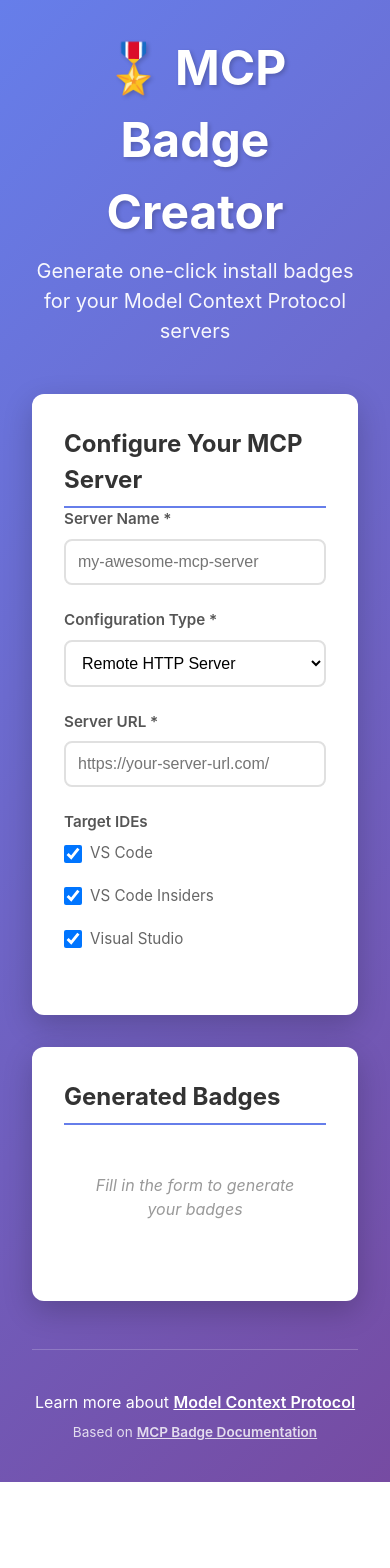
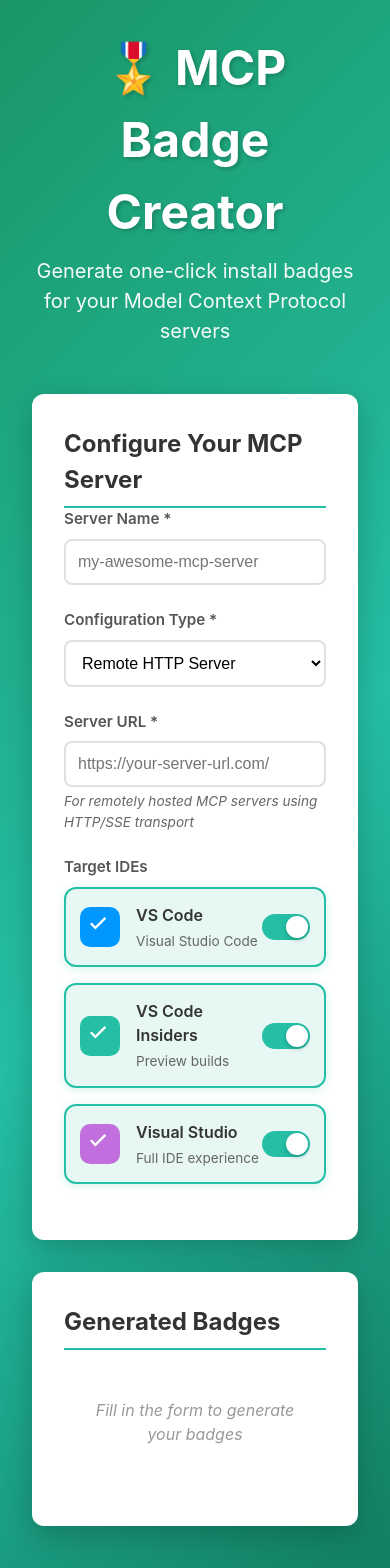
Before and after one commit to jamesmontemagno/mcp-badge-creator, a React (Vite) app: page / in a window 390 px wide. Shown: the top 1568 px of the page. Before the commit the page ends 1482 px from the top, so only its background shows below. Built offline with nearby package versions, Linux system fonts and the light colour scheme.

Commit message:
feat: enhance MCP Badge Creator functionality and UI
- 🔧 Added support for NPX and UVX package configurations
- 🎨 Updated UI with modern card styles for IDE selection
- ✨ Improved README with detailed configuration types and examples
- 🎉 Enhanced styling for better user experience

```diff
--- a/src/App.css
+++ b/src/App.css
@@ -8,7 +8,7 @@ body {
   font-family: -apple-system, BlinkMacSystemFont, 'Segoe UI', 'Roboto', 'Oxygen',
     'Ubuntu', 'Cantarell', 'Fira Sans', 'Droid Sans', 'Helvetica Neue',
     sans-serif;
-  background: linear-gradient(135deg, #667eea 0%, #764ba2 100%);
+  background: linear-gradient(135deg, #1a9667 0%, #24bfa5 50%, #0e7153 100%);
   min-height: 100vh;
 }
 
@@ -61,7 +61,7 @@ h2 {
   margin-top: 0;
   color: #333;
   font-size: 1.5rem;
-  border-bottom: 2px solid #667eea;
+  border-bottom: 2px solid #24bfa5;
   padding-bottom: 0.5rem;
 }
 
@@ -90,12 +90,20 @@ select {
 input[type="text"]:focus,
 select:focus {
   outline: none;
-  border-color: #667eea;
+  border-color: #24bfa5;
 }
 
 select {
   cursor: pointer;
   background-color: white;
+}
+
+.field-hint {
+  display: block;
+  margin-top: 0.25rem;
+  font-size: 0.85rem;
+  color: #666;
+  font-style: italic;
 }
 
 .checkbox-group {
@@ -117,6 +125,129 @@ select {
   width: 18px;
   height: 18px;
   cursor: pointer;
+}
+
+/* Modern IDE Card Styles */
+.ide-cards {
+  display: flex;
+  flex-direction: column;
+  gap: 1rem;
+}
+
+.ide-card {
+  display: flex;
+  align-items: center;
+  padding: 1rem;
+  background: #f8f9fa;
+  border: 2px solid #e9ecef;
+  border-radius: 12px;
+  cursor: pointer;
+  transition: all 0.3s ease;
+  user-select: none;
+}
+
+.ide-card:hover {
+  border-color: #24bfa5;
+  background: #f0faf8;
+  transform: translateY(-2px);
+  box-shadow: 0 4px 12px rgba(36, 191, 165, 0.15);
+}
+
+.ide-card.active {
+  border-color: #24bfa5;
+  background: #e6f7f4;
+  box-shadow: 0 2px 8px rgba(36, 191, 165, 0.2);
+}
+
+.ide-card-icon {
+  width: 48px;
+  height: 48px;
+  border-radius: 10px;
+  display: flex;
+  align-items: center;
+  justify-content: center;
+  margin-right: 1rem;
+  flex-shrink: 0;
+  transition: transform 0.3s ease;
+}
+
+.ide-card:hover .ide-card-icon {
+  transform: scale(1.05);
+}
+
+.ide-card-icon svg {
+  width: 24px;
+  height: 24px;
+  color: white;
+  opacity: 0;
+  transition: opacity 0.3s ease;
+}
+
+.ide-card.active .ide-card-icon svg {
+  opacity: 1;
+}
+
+.ide-card-content {
+  flex: 1;
+}
+
+.ide-card-content h4 {
+  margin: 0 0 0.25rem 0;
+  font-size: 1rem;
+  font-weight: 600;
+  color: #333;
+}
+
+.ide-card-content p {
+  margin: 0;
+  font-size: 0.85rem;
+  color: #666;
+}
+
+.ide-card-toggle {
+  width: 48px;
+  height: 26px;
+  background: #ddd;
+  border-radius: 13px;
+  position: relative;
+  transition: background 0.3s ease;
+  flex-shrink: 0;
+}
+
+.ide-card-toggle.checked {
+  background: #24bfa5;
+}
+
+.toggle-dot {
+  width: 22px;
+  height: 22px;
+  background: white;
+  border-radius: 50%;
+  position: absolute;
+  top: 2px;
+  left: 2px;
+  transition: transform 0.3s ease;
+  box-shadow: 0 2px 4px rgba(0, 0, 0, 0.2);
+}
+
+.ide-card-toggle.checked .toggle-dot {
+  transform: translateX(22px);
+}
+
+@media (max-width: 768px) {
+  .ide-card {
+    padding: 0.875rem;
+  }
+
+  .ide-card-icon {
+    width: 40px;
+    height: 40px;
+  }
+
+  .ide-card-icon svg {
+    width: 20px;
+    height: 20px;
+  }
 }
 
 .output-section h3 {
@@ -157,7 +288,7 @@ select {
 }
 
 .copy-btn {
-  background: #667eea;
+  background: #24bfa5;
   color: white;
   border: none;
   padding: 0.5rem 1rem;
@@ -169,7 +300,7 @@ select {
 }
 
 .copy-btn:hover {
-  background: #5568d3;
+  background: #1a9667;
 }
 
 .copy-btn:active {
--- a/src/App.tsx
+++ b/src/App.tsx
@@ -1,7 +1,7 @@
 import { useState } from 'react'
 import './App.css'
 
-type ConfigType = 'http' | 'docker' | 'local';
+type ConfigType = 'http' | 'docker' | 'local' | 'npx' | 'uvx';
 
 interface MCPConfig {
   name: string;
@@ -19,6 +19,9 @@ function App() {
   const [dockerImage, setDockerImage] = useState('')
   const [localCommand, setLocalCommand] = useState('node')
   const [localArgs, setLocalArgs] = useState('')
+  const [npxPackage, setNpxPackage] = useState('')
+  const [uvxPackage, setUvxPackage] = useState('')
+  const [uvxFrom, setUvxFrom] = useState('')
   const [includeVSCode, setIncludeVSCode] = useState(true)
   const [includeVSCodeInsiders, setIncludeVSCodeInsiders] = useState(true)
   const [includeVisualStudio, setIncludeVisualStudio] = useState(true)
@@ -35,6 +38,17 @@ function App() {
       case 'docker':
         config.command = 'docker';
         config.args = ['run', '-i', '--rm', dockerImage];
+        config.env = {};
+        break;
+      case 'npx':
+        config.command = 'npx';
+        config.args = ['-y', npxPackage];
+        config.env = {};
+        break;
+      case 'uvx':
+        config.command = 'uvx';
+        const uvxArgs = uvxFrom ? ['--from', uvxFrom, uvxPackage] : [uvxPackage];
+        config.args = uvxArgs;
         config.env = {};
         break;
       case 'local':
@@ -59,7 +73,7 @@ function App() {
     const badges: string[] = [];
 
     if (includeVSCode) {
-      const vscodeUrl = `https://insiders.vscode.dev/redirect/mcp/install?name=${encodeURIComponent(serverName)}&config=${encodedConfig}`;
+      const vscodeUrl = `https://vscode.dev/redirect/mcp/install?name=${encodeURIComponent(serverName)}&config=${encodedConfig}`;
       badges.push(`[![Install in VS Code](https://img.shields.io/badge/VS_Code-Install_Server-0098FF?style=flat-square&logo=visualstudiocode&logoColor=white)](${vscodeUrl})`);
     }
 
@@ -119,6 +133,8 @@ function App() {
               onChange={(e) => setConfigType(e.target.value as ConfigType)}
             >
               <option value="http">Remote HTTP Server</option>
+              <option value="npx">NPX Package (Node.js)</option>
+              <option value="uvx">UVX Package (Python)</option>
               <option value="docker">Docker Container</option>
               <option value="local">Local Binary</option>
             </select>
@@ -134,7 +150,49 @@ function App() {
                 value={serverUrl}
                 onChange={(e) => setServerUrl(e.target.value)}
               />
+              <small className="field-hint">For remotely hosted MCP servers using HTTP/SSE transport</small>
             </div>
+          )}
+
+          {configType === 'npx' && (
+            <div className="form-group">
+              <label htmlFor="npxPackage">NPM Package Name *</label>
+              <input
+                id="npxPackage"
+                type="text"
+                placeholder="@modelcontextprotocol/server-filesystem"
+                value={npxPackage}
+                onChange={(e) => setNpxPackage(e.target.value)}
+              />
+              <small className="field-hint">Example: @modelcontextprotocol/server-filesystem</small>
+            </div>
+          )}
+
+          {configType === 'uvx' && (
+            <>
+              <div className="form-group">
+                <label htmlFor="uvxPackage">Package/Script Name *</label>
+                <input
+                  id="uvxPackage"
+                  type="text"
+                  placeholder="mcp-server-git"
+                  value={uvxPackage}
+                  onChange={(e) => setUvxPackage(e.target.value)}
+                />
+                <small className="field-hint">The script or entry point to run</small>
+              </div>
+              <div className="form-group">
+                <label htmlFor="uvxFrom">From Package (optional)</label>
+                <input
+                  id="uvxFrom"
+                  type="text"
+                  placeholder="mcp-server-git"
+                  value={uvxFrom}
+                  onChange={(e) => setUvxFrom(e.target.value)}
+                />
+                <small className="field-hint">Use --from flag for PyPI package name if different</small>
+              </div>
+            </>
           )}
 
           {configType === 'docker' && (
@@ -147,6 +205,7 @@ function App() {
                 value={dockerImage}
                 onChange={(e) => setDockerImage(e.target.value)}
               />
+              <small className="field-hint">Full image name including tag (e.g., username/image:latest)</small>
             </div>
           )}
 
@@ -161,6 +220,7 @@ function App() {
                   value={localCommand}
                   onChange={(e) => setLocalCommand(e.target.value)}
                 />
+                <small className="field-hint">The executable command (node, python, uv, etc.)</small>
               </div>
               <div className="form-group">
                 <label htmlFor="localArgs">Arguments (comma-separated)</label>
@@ -171,37 +231,67 @@ function App() {
                   value={localArgs}
                   onChange={(e) => setLocalArgs(e.target.value)}
                 />
+                <small className="field-hint">Command arguments separated by commas</small>
               </div>
             </>
           )}
 
           <div className="form-group">
             <label>Target IDEs</label>
-            <div className="checkbox-group">
-              <label className="checkbox-label">
-                <input
-                  type="checkbox"
-                  checked={includeVSCode}
-                  onChange={(e) => setIncludeVSCode(e.target.checked)}
-                />
-                VS Code
-              </label>
-              <label className="checkbox-label">
-                <input
-                  type="checkbox"
-                  checked={includeVSCodeInsiders}
-                  onChange={(e) => setIncludeVSCodeInsiders(e.target.checked)}
-                />
-                VS Code Insiders
-              </label>
-              <label className="checkbox-label">
-                <input
-                  type="checkbox"
-                  checked={includeVisualStudio}
-                  onChange={(e) => setIncludeVisualStudio(e.target.checked)}
-                />
-                Visual Studio
-              </label>
+            <div className="ide-cards">
+              <div
+                className={`ide-card ${includeVSCode ? 'active' : ''}`}
+                onClick={() => setIncludeVSCode(!includeVSCode)}
+              >
+                <div className="ide-card-icon" style={{ backgroundColor: '#0098FF' }}>
+                  <svg viewBox="0 0 24 24" fill="currentColor">
+                    <path d="M17.5 0l-11 11-4.5-4.5-2 2 6.5 6.5 13-13z"/>
+                  </svg>
+                </div>
+                <div className="ide-card-content">
+                  <h4>VS Code</h4>
+                  <p>Visual Studio Code</p>
+                </div>
+                <div className={`ide-card-toggle ${includeVSCode ? 'checked' : ''}`}>
+                  <div className="toggle-dot"></div>
+                </div>
+              </div>
+
+              <div
+                className={`ide-card ${includeVSCodeInsiders ? 'active' : ''}`}
+                onClick={() => setIncludeVSCodeInsiders(!includeVSCodeInsiders)}
+              >
+                <div className="ide-card-icon" style={{ backgroundColor: '#24bfa5' }}>
+                  <svg viewBox="0 0 24 24" fill="currentColor">
+                    <path d="M17.5 0l-11 11-4.5-4.5-2 2 6.5 6.5 13-13z"/>
+                  </svg>
+                </div>
+                <div className="ide-card-content">
+                  <h4>VS Code Insiders</h4>
+                  <p>Preview builds</p>
+                </div>
+                <div className={`ide-card-toggle ${includeVSCodeInsiders ? 'checked' : ''}`}>
+                  <div className="toggle-dot"></div>
+                </div>
+              </div>
+
+              <div
+                className={`ide-card ${includeVisualStudio ? 'active' : ''}`}
+                onClick={() => setIncludeVisualStudio(!includeVisualStudio)}
+              >
+                <div className="ide-card-icon" style={{ backgroundColor: '#C16FDE' }}>
+                  <svg viewBox="0 0 24 24" fill="currentColor">
+                    <path d="M17.5 0l-11 11-4.5-4.5-2 2 6.5 6.5 13-13z"/>
+                  </svg>
+                </div>
+                <div className="ide-card-content">
+                  <h4>Visual Studio</h4>
+                  <p>Full IDE experience</p>
+                </div>
+                <div className={`ide-card-toggle ${includeVisualStudio ? 'checked' : ''}`}>
+                  <div className="toggle-dot"></div>
+                </div>
+              </div>
             </div>
           </div>
         </div>
@@ -255,6 +345,9 @@ function App() {
         <p className="small">
           Based on <a href="https://github.com/jamesmontemagno/MonkeyMCP/blob/main/.github/prompts/add-mcp-install-badges.md" target="_blank" rel="noopener noreferrer">MCP Badge Documentation</a>
         </p>
+        <p className="small">
+          Created with <a href="https://code.visualstudio.com/" target="_blank" rel="noopener noreferrer">VS Code</a> and <a href="https://github.com/features/copilot" target="_blank" rel="noopener noreferrer">GitHub Copilot</a> • <a href="https://github.com/jamesmontemagno/mcp-badge-creator" target="_blank" rel="noopener noreferrer">View on GitHub</a>
+        </p>
       </footer>
     </div>
   )
```
Also changed, not shown: 1 other file (tests, documents, lock files or other folders).
